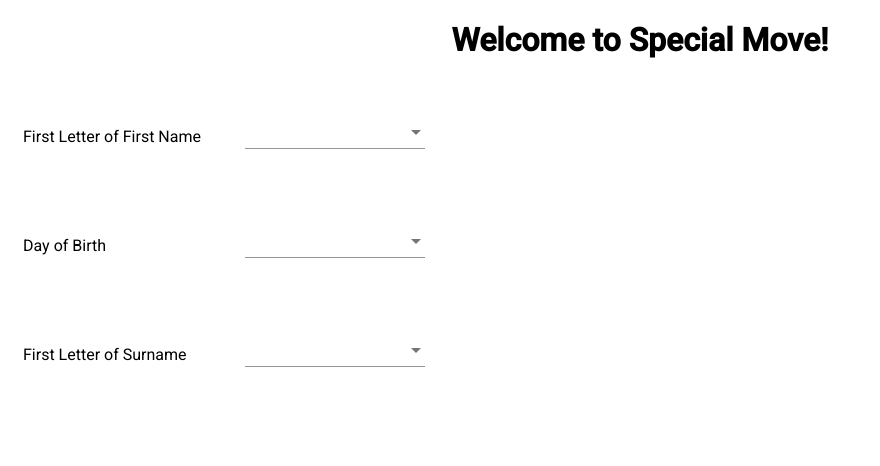
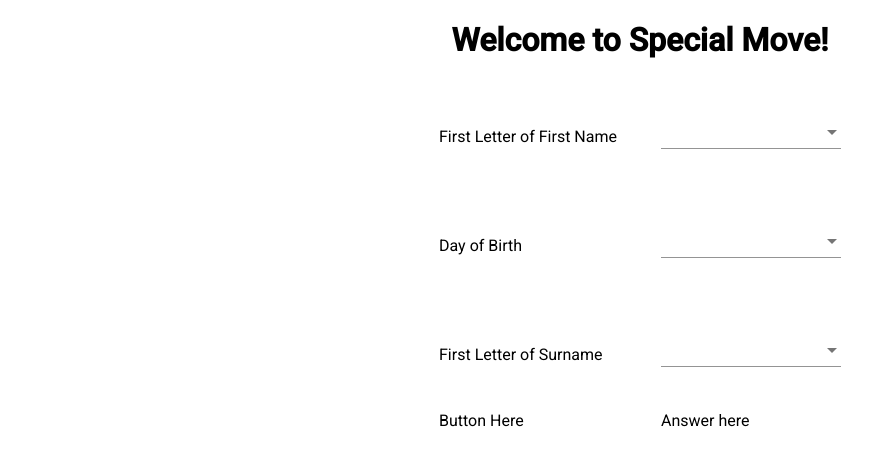
Before and after one commit to boogermanus/SpecialMoves, an Angular app: page / in a window 1280 px wide. Shown: the top 466 px of the page, without its empty margins (0-880 px from the left). Built offline with nearby package versions, Linux system fonts and the light colour scheme.

Commit message:
pretty layout

```diff
--- a/src/app/app.component.html
+++ b/src/app/app.component.html
@@ -4,7 +4,7 @@
     Welcome to {{ title }}!
   </h1>
 </div>
-<table>
+<table align="center">
   <tr>
     <td>
       <mat-label id="lblFirstLetter" [ngClass]="'formControl'">First Letter of First Name</mat-label>
@@ -12,7 +12,7 @@
     <td>
       <mat-form-field id="selectFirstLetter" [ngClass]="'formControl'">
         <mat-select>
-          <mat-option *ngFor="let record of firstLetter" [value]="record.letter">{{record.letter}}</mat-option>
+          <mat-option *ngFor="let record of firstLetter" [value]="record.letter">{{record.letter.toUpperCase()}}</mat-option>
         </mat-select>
       </mat-form-field>
     </td>
@@ -36,9 +36,13 @@
     <td>
       <mat-form-field id="selectSurnameLetter" [ngClass]="'formControl'">
         <mat-select>
-          <mat-option *ngFor="let record of surnameLetter" [value]="record.letter">{{record.letter}}</mat-option>
+          <mat-option *ngFor="let record of surnameLetter" [value]="record.letter">{{record.letter.toUpperCase()}}</mat-option>
         </mat-select>
       </mat-form-field>
     </td>
   </tr>
+  <tr>
+    <td><mat-label [ngClass]="'formControl'">Button Here</mat-label></td>
+    <td><mat-label [ngClass]="'formControl'">Answer here</mat-label></td>
+  </tr>
 </table>
```
